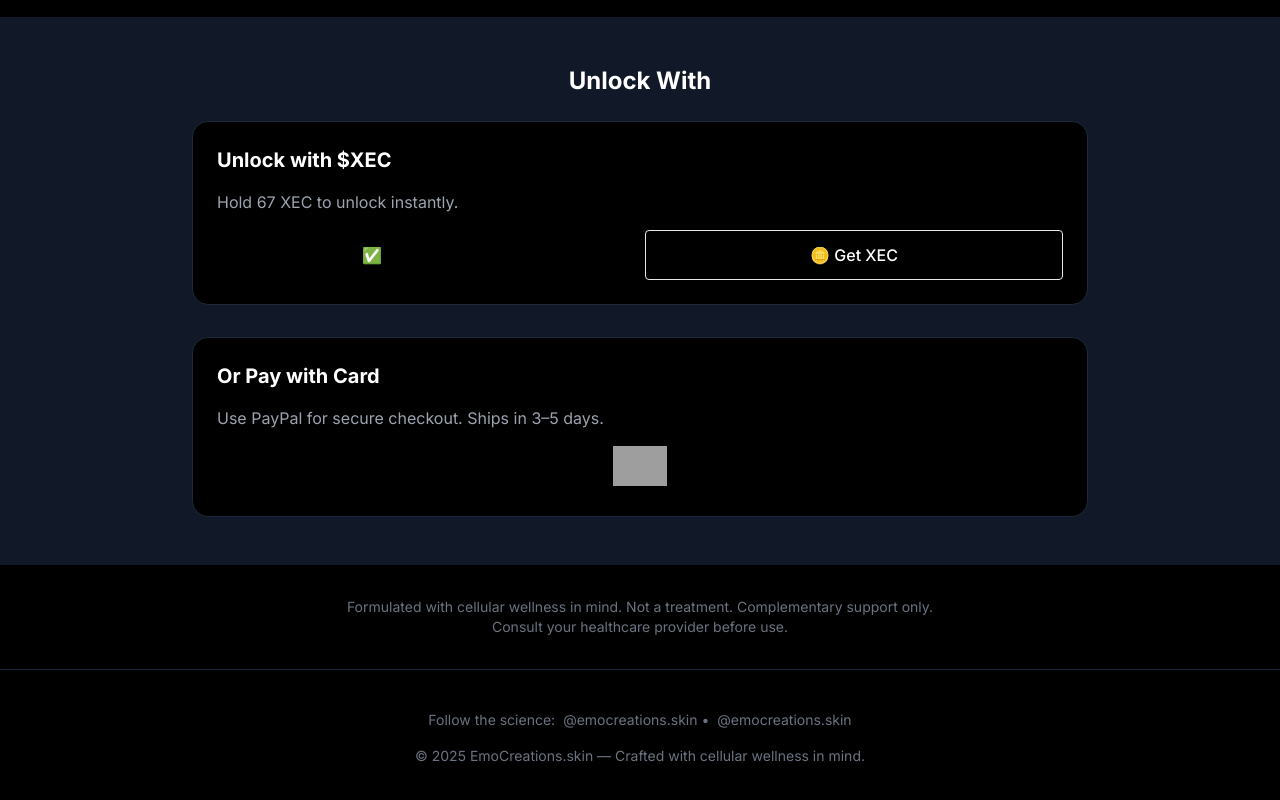
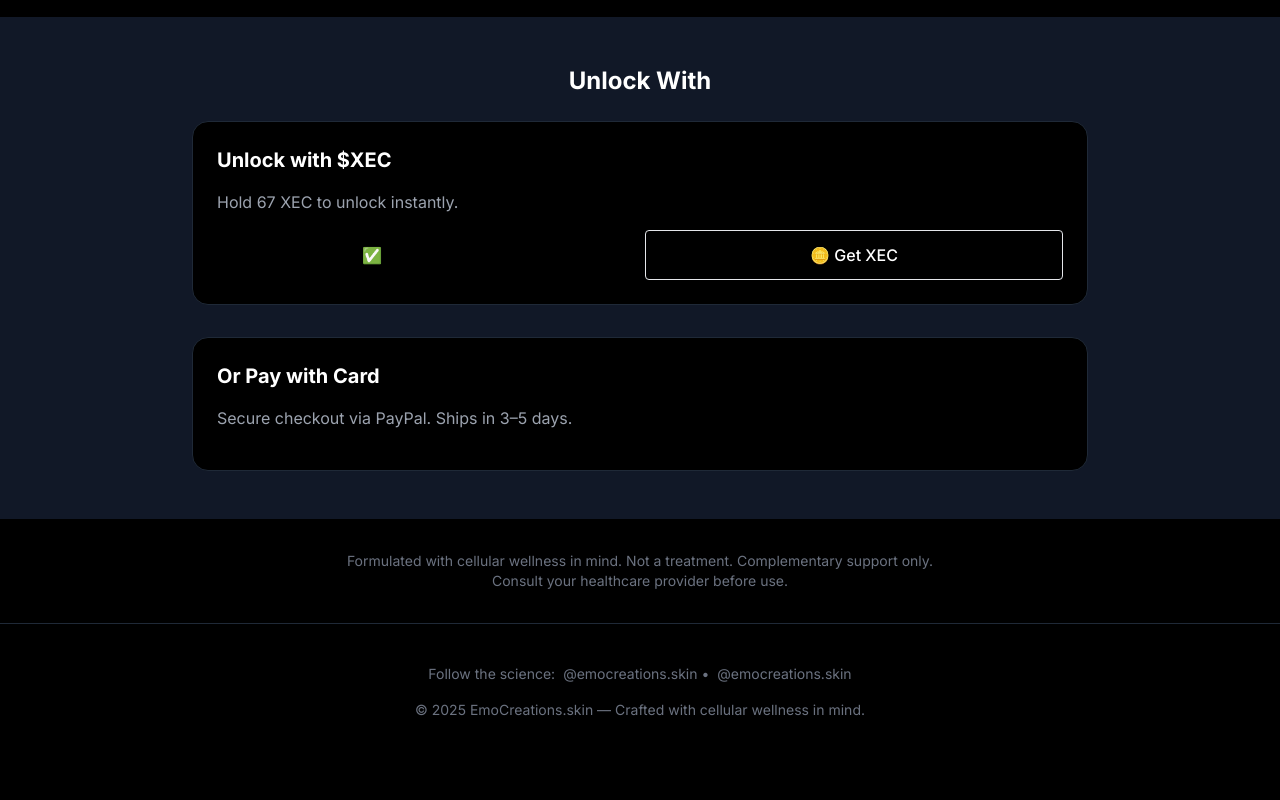
Before and after one commit to emocskin/emocreations-website, a Next.js app: page /blend in a window 1280 px wide. Shown: the part 617-1417 px from the top of the page. After the commit the page ends 1377 px from the top, so only its background shows below. Built offline with nearby package versions, Linux system fonts and the light colour scheme; grey boxes are pictures that could not be loaded.

Commit message:
feat: add dynamic PayPal smart buttons

```diff
--- a/app/blend/page.js
+++ b/app/blend/page.js
@@ -40,7 +40,7 @@ export default function BlendPage() {
     setVerificationState('verifying');
 
     try {
-      // Step 1: Create Xaman payload
+      // ✅ FIXED: Removed extra spaces in URL
       const payloadRes = await fetch('https://xaman.app/api/v2/payload', {
         method: 'POST',
         headers: { 'Content-Type': 'application/json' },
@@ -58,10 +58,9 @@ export default function BlendPage() {
       const payloadData = await payloadRes.json();
       if (!payloadData.uuid) throw new Error('Failed to create payload');
 
-      // Step 2: Open Xaman app
+      // ✅ FIXED: Removed extra spaces in URL
       window.open(`https://xaman.app/sign/${payloadData.uuid}`, '_blank');
 
-      // Step 3: Poll for verification result
       const checkStatus = async () => {
         const verifyRes = await fetch('/api/verify-unlock', {
           method: 'POST',
@@ -81,7 +80,6 @@ export default function BlendPage() {
         }
       };
 
-      // Poll every 3 seconds for up to 60 seconds
       let attempts = 0;
       const maxAttempts = 20;
       const pollInterval = setInterval(async () => {
@@ -162,14 +160,13 @@ export default function BlendPage() {
         <div className="max-w-4xl mx-auto">
           <h2 className="text-2xl font-bold mb-6 text-center">Unlock With</h2>
 
-          {/* XEC Option — UPDATED */}
+          {/* XEC Option */}
           <div className="bg-black p-6 rounded-2xl border border-gray-800 mb-8">
             <h3 className="text-xl font-bold mb-4 text-turquoise">Unlock with $XEC</h3>
             <p className="text-gray-400 mb-4">
               Hold {product.xec} XEC to unlock instantly.
             </p>
 
-            {/* ✅ TWO ALWAYS-VISIBLE BUTTONS */}
             <div className="flex flex-col sm:flex-row gap-3">
               <button
                 onClick={handleVerifyWallet}
@@ -185,7 +182,6 @@ export default function BlendPage() {
               </Link>
             </div>
 
-            {/* Status Messages */}
             {verificationState === 'verifying' && (
               <div className="mt-4 flex items-center gap-2 text-white">
                 <div className="w-5 h-5 border-2 border-t-transparent border-white rounded-full animate-spin"></div>
@@ -210,28 +206,57 @@ export default function BlendPage() {
             )}
           </div>
 
-          {/* PayPal Option */}
+          {/* PayPal Option — DYNAMIC SMART BUTTONS */}
           <div className="bg-black p-6 rounded-2xl border border-gray-800">
             <h3 className="text-xl font-bold mb-4">Or Pay with Card</h3>
             <p className="text-gray-400 mb-4">
-              Use PayPal for secure checkout. Ships in 3–5 days.
+              Secure checkout via PayPal. Ships in 3–5 days.
             </p>
-            <form
-              action="https://www.paypal.com/cgi-bin/webscr"
-              method="post"
-              target="_top"
-              className="text-center"
-            >
-              <input type="hidden" name="cmd" value="_s-xclick" />
-              <input type="hidden" name="hosted_button_id" value="UZDG2HL3BMSUW" />
-              <input
-                type="image"
-                src="https://www.paypalobjects.com/en_US/i/btn/btn_buynow_LG.gif"
-                name="submit"
-                alt="PayPal"
-                className="h-10"
-              />
-            </form>
+
+            {/* Dynamic PayPal Smart Button */}
+            <div id="paypal-button-container" className="text-center"></div>
+
+            <script
+              src="https://www.paypal.com/sdk/js?client-id=ATmYVsWxvBzV6cJgPrC_AvCmCi9WfjP3u4Mv8uyME_mvlw0zBKQ06-BNylvCY_IOMoBuQFyPvdLM1xZ6&currency=USD"
+              onLoad={() => {
+                if (typeof window !== 'undefined' && product) {
+                  window.paypal.Buttons({
+                    createOrder: (data, actions) => {
+                      return actions.order.create({
+                        purchase_units: [{
+                          amount: {
+                            value: product.price.toString(),
+                            currency_code: 'USD'
+                          },
+                          description: product.name
+                        }]
+                      });
+                    },
+                    onApprove: async (data, actions) => {
+                      const details = await actions.order.capture();
+
+                      // Submit to your backend
+                      await fetch('/api/submit-order', {
+                        method: 'POST',
+                        headers: { 'Content-Type': 'application/json' },
+                        body: JSON.stringify({
+                          email: details.payer.email_address,
+                          blend: product.slug,
+                          orderId: details.id
+                        })
+                      });
+
+                      // Redirect to thank you page
+                      window.location.href = `/thank-you?order=${details.id}`;
+                    },
+                    onError: (err) => {
+                      console.error('PayPal error:', err);
+                      alert('Payment failed. Please try again.');
+                    }
+                  }).render('#paypal-button-container');
+                }
+              }}
+            ></script>
           </div>
         </div>
       </section>
```
